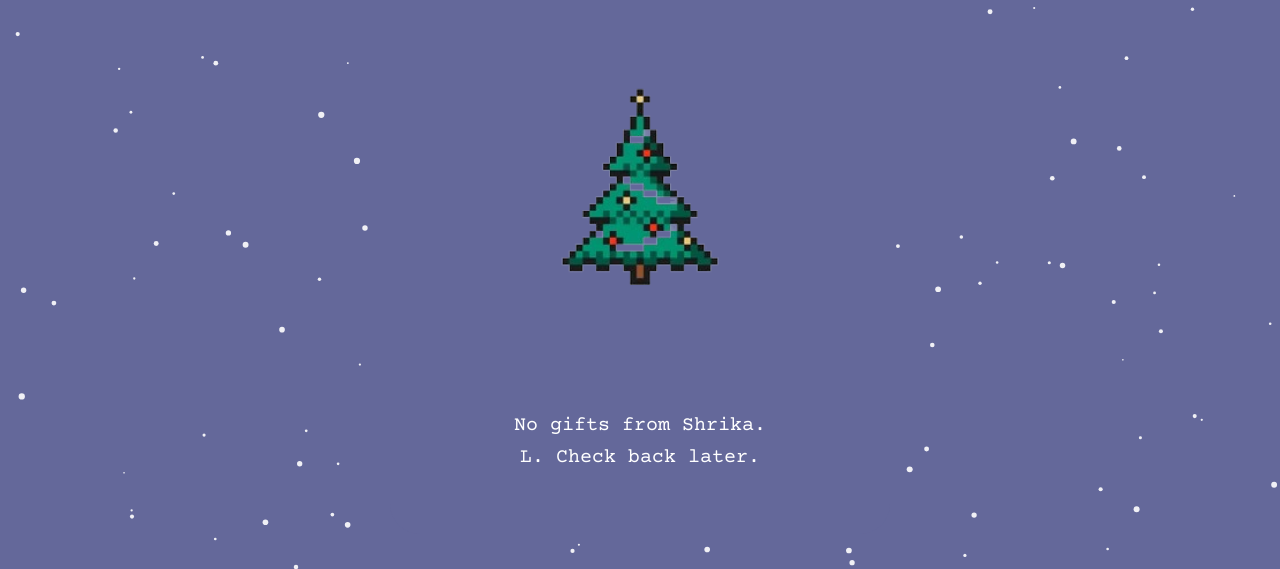
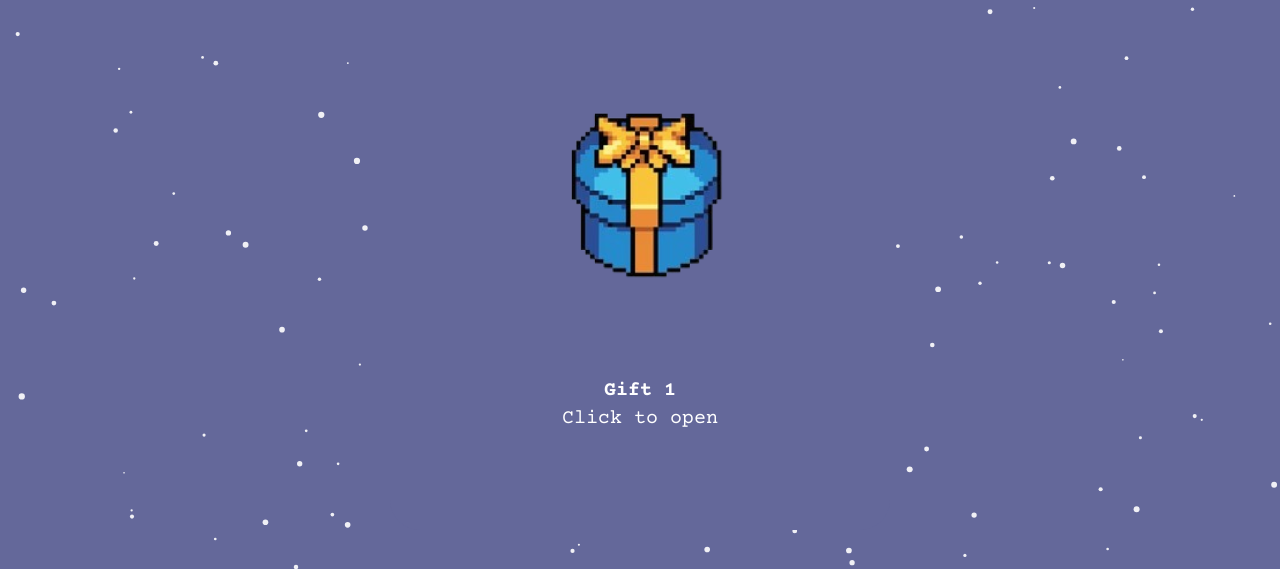
Before and after one commit to shrikaas/christmasgift, a plain HTML site: page index.html in a window 1280 px wide. Shown: the part 231-800 px from the top of the page. Drawn offline with nearby package versions, Linux system fonts and the light colour scheme.

Commit message:
Update index.html

```diff
--- a/index.html
+++ b/index.html
@@ -155,8 +155,8 @@
         ].map(t => new Date(t));
 
         const gifts = [
+            { image: "images/day2.png" },
             { image: "images/day1.png" },
-            { image: "images/day2.png" },
             { image: "images/day3.png" },
             { image: "images/day4.png" },
             { image: "images/day5.png" }
@@ -171,7 +171,7 @@
         ]);
         preloadImages(assetList);
         const giftDates = [
-            new Date('2025/12/26'),
+            new Date('2025/12/19'),
             new Date('2025/12/27'),
             new Date('2025/12/28'),
             new Date('2025/12/29'),
```
